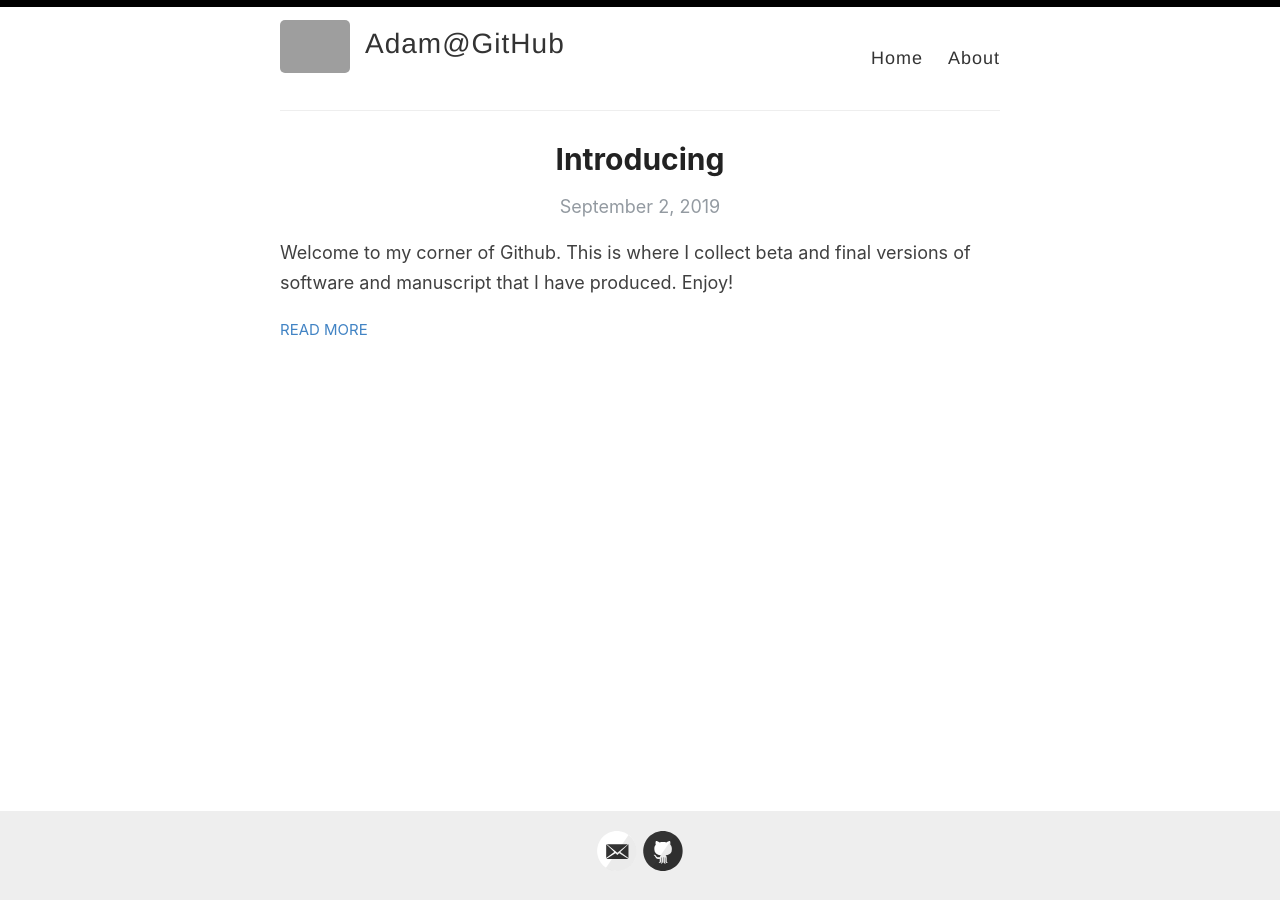
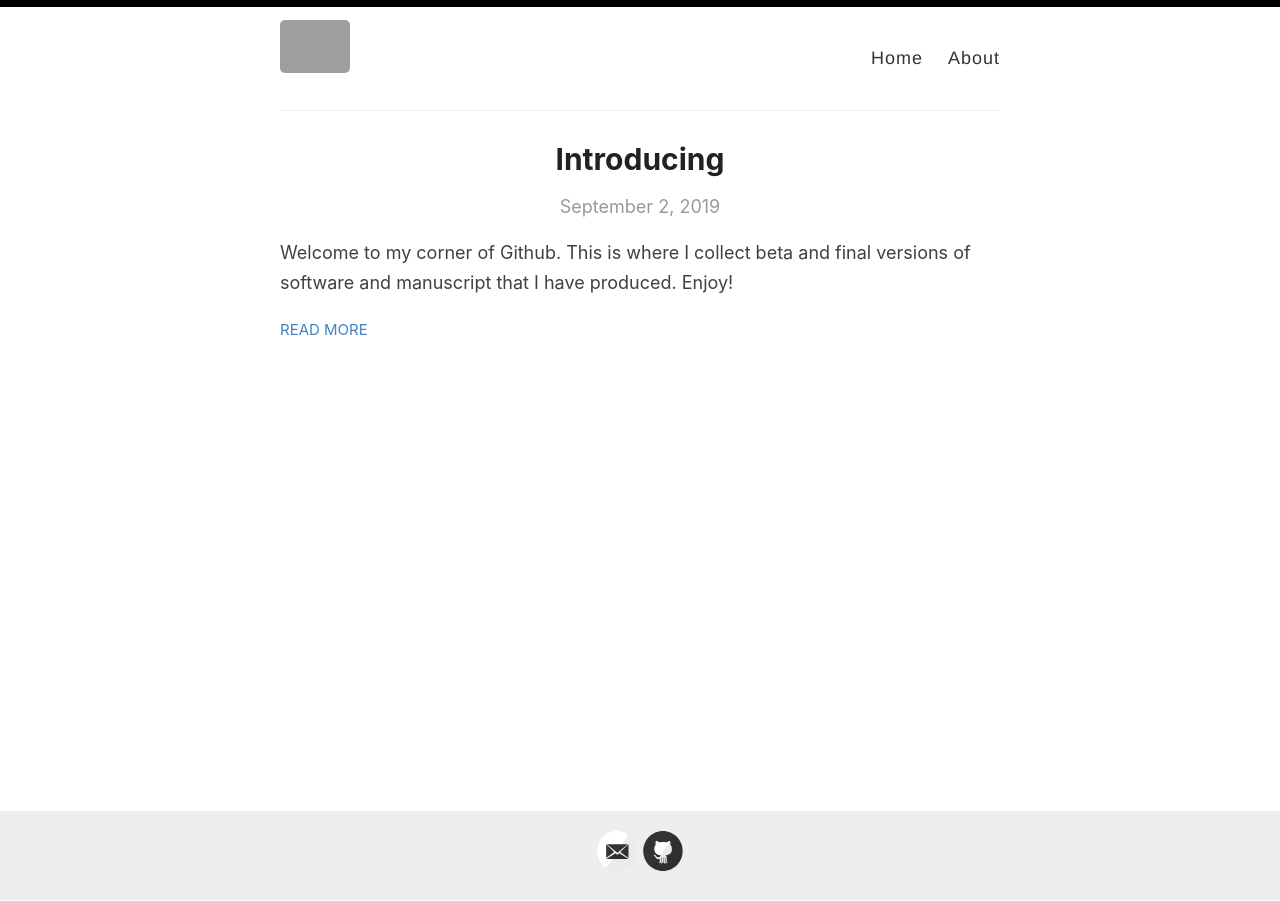
Before and after one commit to adam-lund/adam-lund.github.io, a Jekyll site: the page built from index.html, in a window 1280 px wide. Built offline with Jekyll 4.4.1, drawn with Linux system fonts in a browser that asks for light colours; the list of posts is cut into pages by our own code; grey boxes are pictures that could not be loaded.

Commit message:
trying my hand

```diff
--- a/_config.yml
+++ b/_config.yml
@@ -3,7 +3,7 @@
 #
 
 # Name of your site (displayed in the header)
-name: Adam@GitHub
+name:
 
 # Name of the author
 author: Adam Lund
```
